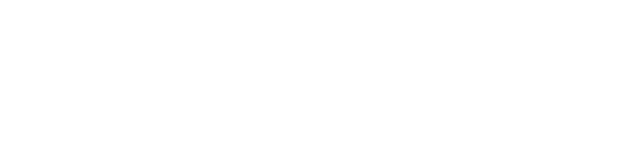
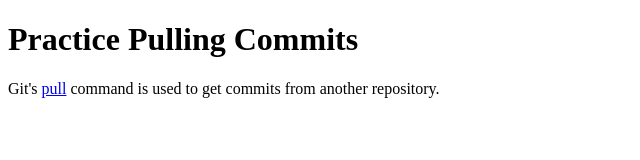
Before and after one commit to richardkalehoff/UF-git-pull-demo, a plain HTML site: page index.html in a window 1280 px wide. Shown: the whole page, without its empty margins (0-640 px from the left). Drawn offline with Linux system fonts and the light colour scheme.

Commit message:
add HTML content

```diff
--- a/index.html
+++ b/index.html
@@ -2,13 +2,17 @@
 <html lang="en">
 <head>
     <meta charset="utf-8">
-    <title></title>
+    <title>Using Git Pull</title>
     <meta name="description" content="">
     <link rel="stylesheet" href="css/main.css">
 </head>
 <body>
 
+    <h1>Practice Pulling Commits</h1>
 
+    <p>
+        Git's <a href="https://git-scm.com/docs/git-pull">pull</a> command is used to get commits from another repository.
+    </p>
 
     <script src="js/main.js"></script>
 </body>
```
